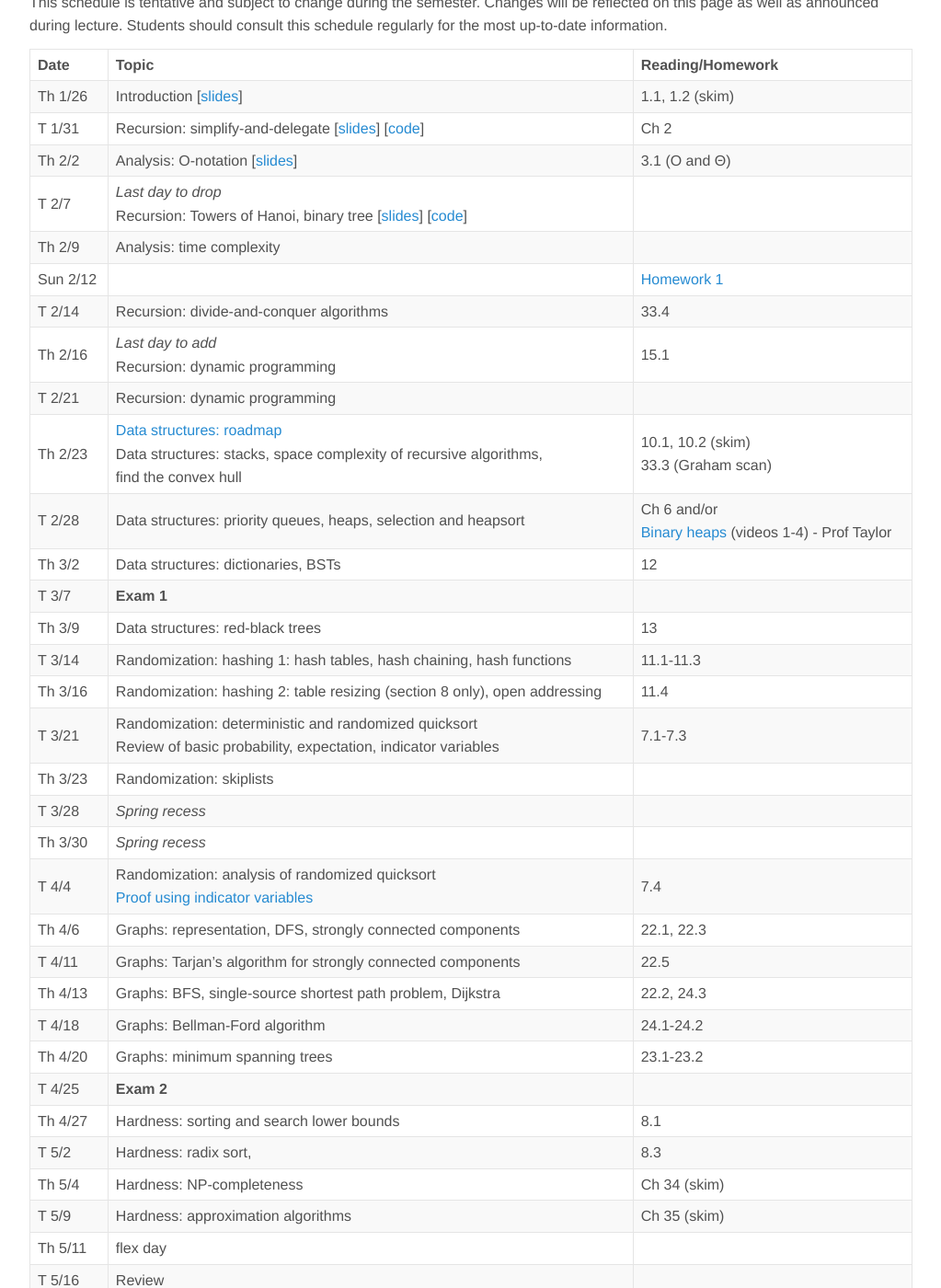
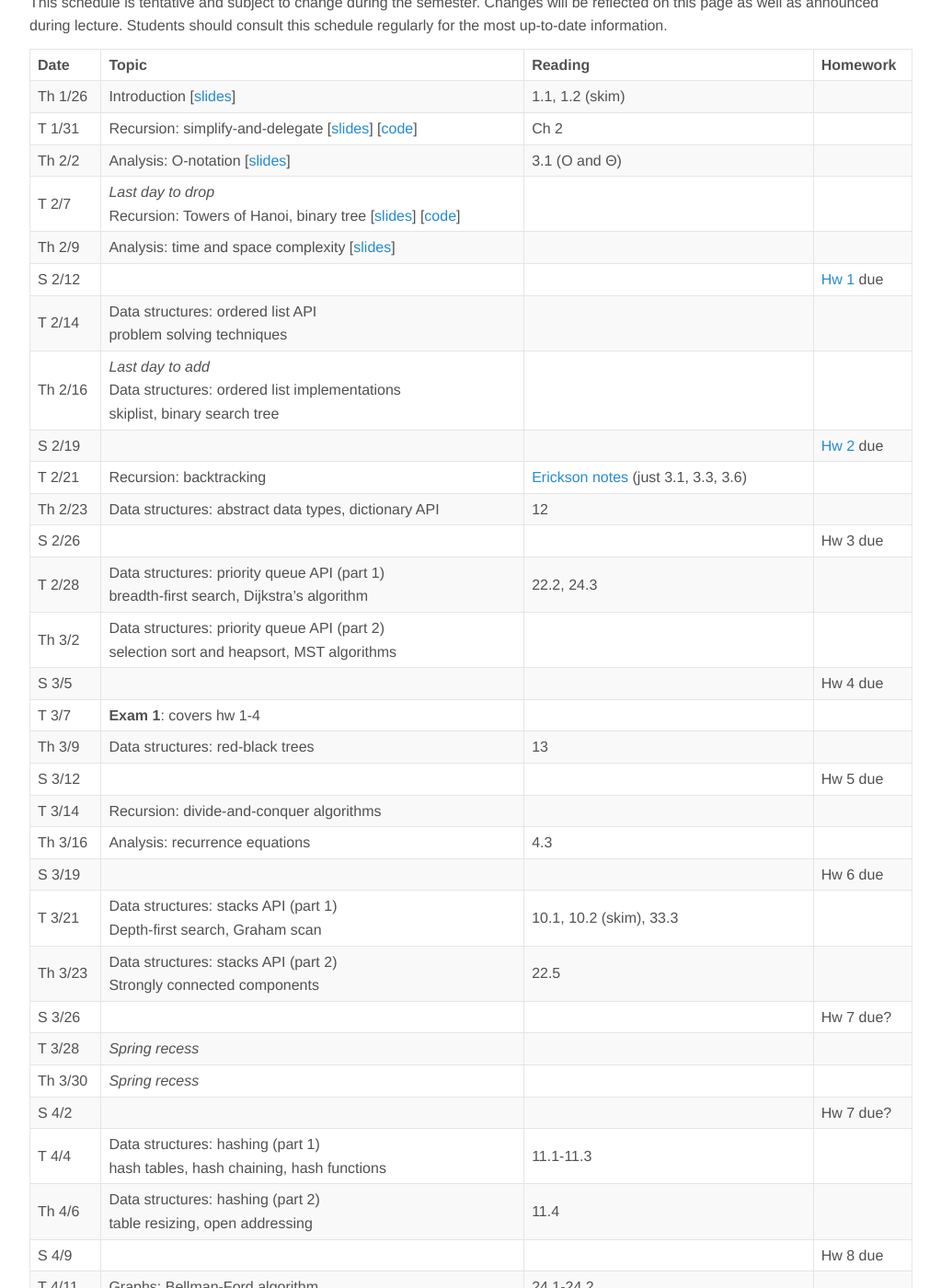
Before and after one commit to jnylam/jnylam.github.io, a Jekyll site: the page built from _courses/146-s17/index.md, in a window 1280 px wide and 1400 px high, scrolled down 283 px. Shown: the whole window at 92% size, without its empty margins (128-1151 px from the left). Built offline with Jekyll 4.4.1, drawn with Linux system fonts in a browser that asks for light colours; some of the changed text lies outside the part shown.

Commit message:
add material for time complexity

```diff
--- a/_courses/146-s17/index.md
+++ b/_courses/146-s17/index.md
@@ -9,43 +9,61 @@ navorder: 2
 
 This schedule is tentative and subject to change during the semester. Changes will be reflected on this page as well as announced during lecture. Students should consult this schedule regularly for the most up-to-date information.
 
-Date|Topic|Reading/Homework
-----|-----|-------
+Date|Topic|Reading|Homework
+----|-----|-------|--------
 Th 1/26 | Introduction [[slides](intro.pdf)] | 1.1, 1.2 (skim)
 T 1/31 | Recursion: simplify-and-delegate [[slides](recursion1.pdf)] [[code](//github.com/jnylam/SJSU-cs146-s17/tree/master/01_Recursion1/src/cc/jennylam/cs146)] | Ch 2
 Th 2/2 | Analysis: O-notation [[slides](o-notation.pdf)] | 3.1 (O and &Theta;)
-T 2/7 | _Last day to drop_<br>Recursion: Towers of Hanoi, binary tree [[slides](recursion2.pdf)] [[code](//github.com/jnylam/SJSU-cs146-s17/tree/master/02_Recursion2/src/cc/jennylam/cs146)] | <!-- backtracking [Erickson notes](http://jeffe.cs.illinois.edu/teaching/algorithms/notes/03-backtracking.pdf) (just 3.1, 3.3, 3.6) -->
-Th 2/9 | Analysis: time complexity <!-- Recursion: mergesort, recurrence equations  4.3-->
-Sun 2/12 | |  [Homework 1](homework01.html)
-T 2/14 | Recursion: divide-and-conquer algorithms | 33.4
-Th 2/16  | _Last day to add_<br>Recursion: dynamic programming | 15.1
-T 2/21 | Recursion: dynamic programming |
-Th 2/23 | [Data structures: roadmap](#data-structures-roadmap)<br> Data structures: stacks, space complexity of recursive algorithms, <br>find the convex hull | 10.1, 10.2 (skim)<br> 33.3 (Graham scan)
-T 2/28 | Data structures: priority queues, heaps, selection and heapsort | Ch 6 and/or <br>[Binary heaps](https://www.youtube.com/playlist?list=PLSVu1-lON6Lwqj5nDqg8YyD7f4tjLMMBN)  (videos 1-4) - Prof Taylor
-Th 3/2 | Data structures: dictionaries, BSTs | 12
-T 3/7 | __Exam 1__
+T 2/7 | _Last day to drop_<br>Recursion: Towers of Hanoi, binary tree [[slides](recursion2.pdf)] [[code](//github.com/jnylam/SJSU-cs146-s17/tree/master/02_Recursion2/src/cc/jennylam/cs146)] | <!-- backtracking  -->
+Th 2/9 | Analysis: time and space complexity [[slides](timecomplexity.pdf)]
+S 2/12 | | |  [Hw 1](homework01.html) due
+T 2/14 | Data structures: ordered list API<br>problem solving techniques
+Th 2/16  | _Last day to add_<br>Data structures: ordered list implementations<br>skiplist, binary search tree
+S 2/19 | | | [Hw 2](homework02.html) due
+T 2/21 | Recursion: backtracking | [Erickson notes](http://jeffe.cs.illinois.edu/teaching/algorithms/notes/03-backtracking.pdf) (just 3.1, 3.3, 3.6)
+Th 2/23 | Data structures: abstract data types, dictionary API | 12
+S 2/26 | | | Hw 3 due
+T 2/28 | Data structures: priority queue API (part 1)<br>breadth-first search, Dijkstra's algorithm | 22.2, 24.3
+Th 3/2 | Data structures: priority queue API (part 2)<br>selection sort and heapsort, MST algorithms |
+S 3/5 | | | Hw 4 due
+T 3/7 | __Exam 1__: covers hw 1-4
 Th 3/9 | Data structures: red-black trees | 13
-T 3/14 | Randomization: hashing 1: hash tables, hash chaining, hash functions | 11.1-11.3
-Th 3/16 | Randomization: hashing 2: table resizing (section 8 only), open addressing | 11.4
-T 3/21 | Randomization: deterministic and randomized quicksort<br>Review of basic probability, expectation, indicator variables | 7.1-7.3
-Th 3/23 | Randomization: skiplists
+S 3/12 | | | Hw 5 due
+T 3/14 | Recursion: divide-and-conquer algorithms
+Th 3/16 | Analysis: recurrence equations | 4.3
+S 3/19 | | | Hw 6 due
+T 3/21 | Data structures: stacks API (part 1)<br>Depth-first search, Graham scan | 10.1, 10.2 (skim), 33.3
+Th 3/23 | Data structures: stacks API (part 2)<br>Strongly connected components | 22.5
+S 3/26 | | | Hw 7 due?
 T 3/28 | _Spring recess_ |
 Th 3/30 | _Spring recess_ |
-T 4/4 | Randomization: analysis of randomized quicksort<br>[Proof using indicator variables](quicksort.html) | 7.4
-Th 4/6 | Graphs: representation, DFS, strongly connected components | 22.1, 22.3
-T 4/11 | Graphs: Tarjan's algorithm for strongly connected components | 22.5
-Th 4/13 | Graphs: BFS, single-source shortest path problem, Dijkstra | 22.2, 24.3
-T 4/18 | Graphs: Bellman-Ford algorithm | 24.1-24.2
-Th 4/20 | Graphs: minimum spanning trees | 23.1-23.2
-T 4/25 | __Exam 2__
-Th 4/27 | Hardness: sorting and search lower bounds | 8.1
-T 5/2 | Hardness: radix sort,  | 8.3
-Th 5/4 | Hardness: NP-completeness | Ch 34 (skim)
-T 5/9 | Hardness: approximation algorithms | Ch 35 (skim)
-Th 5/11 | flex day
+S 4/2 | | | Hw 7 due?
+T 4/4 | Data structures: hashing (part 1)<br>hash tables, hash chaining, hash functions | 11.1-11.3
+Th 4/6 | Data structures: hashing (part 2)<br> table resizing, open addressing | 11.4
+S 4/9 | | | Hw 8 due
+T 4/11 | Graphs: Bellman-Ford algorithm | 24.1-24.2
+Th 4/13 | Recursion: quicksort
+S 4/16 | | | Hw 9 due
+T 4/18 | Hardness: sorting lower bounds | 8.1
+Th 4/20 | Hardness: radix sort  | 8.3
+S 4/ 23 | | | Hw 10 due
+T 4/25 | __Exam 2__: covers hw 5-9
+Th 4/27 | Data structures: heaps | Ch 6 and/or <br>[Binary heaps](https://www.youtube.com/playlist?list=PLSVu1-lON6Lwqj5nDqg8YyD7f4tjLMMBN)  (videos 1-4) - Prof Taylor
+S 4/30 | | | Hw 11 due
+T 5/2 | Recursion: dynamic programming (part 1) | 15.1
+Th 5/4 | Recursion: dynamic programming (part 2)
+S 5/7 | | | Hw 12 due
+T 5/9 | Hardness: NP-completeness | Ch 34 (skim)
+Th 5/11 | Hardness: approximation algorithms | Ch 35 (skim)
+S 5/14 | | | Hw 13 due
 T 5/16 | Review |
 T 5/23 | __Section 5 final exam__ T 5/23  7:15AM&ndash;9:30AM, MH 222<br />
 W 5/24 | __Section 6 final exam__ W 5/24  9:45AM&ndash;12:00PM, MH 225
+
+<!-- Recursion: divide-and-conquer algorithms | 33.4
+Dynamic programming: 15.1
+ Data structures: stacks, space complexity of recursive algorithms, <br>find the convex hull | 10.1, 10.2 (skim)<br> 33.3 (Graham scan)
+ -->
 
 ----
 
```
Also changed, not shown: _courses/146-s17/homework02.md (+10 -0 lines), 1 other file.
